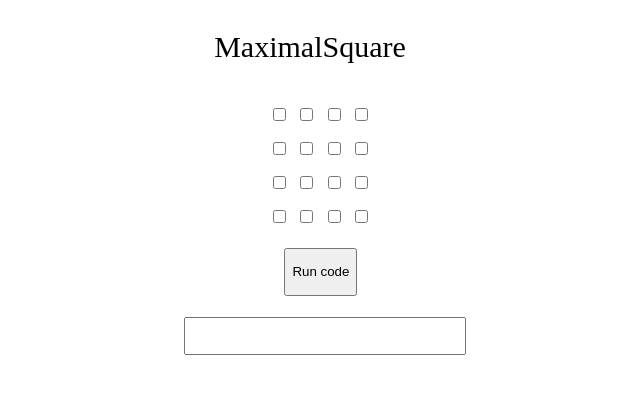
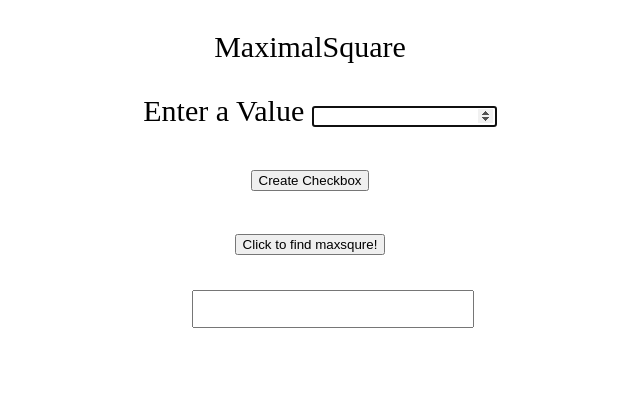
Before and after one commit to IshanUJ/MaximalSquaret, a plain HTML site: page index.html in a window 1280 px wide. Shown: the whole page, without its empty margins (330-970 px from the left). Drawn offline with Linux system fonts and the light colour scheme; files that its build step writes are made by us from their sources; files whose address does not match are found by name.

Commit message:
Add files via upload

```diff
--- a/index.html
+++ b/index.html
@@ -5,8 +5,6 @@
 <head>
   <title>MaximalSquare</title>
   <link rel="stylesheet" href="resources/css/a.css">
-  <!-- <link rel="stylesheet" href="assets/css/bootstrap.min.css">
-  <link rel="stylesheet" href="https://maxcdn.bootstrapcdn.com/bootstrap/4.0.0/css/bootstrap.min.css" integrity="sha384-Gn5384xqQ1aoWXA+058RXPxPg6fy4IWvTNh0E263XmFcJlSAwiGgFAW/dAiS6JXm" crossorigin="anonymous"> -->
 </head>
 
 <body>
@@ -15,45 +13,19 @@
     <!-- <p id="demo"></p>
     <p id="demo1"></p>
     <p id="demo2"></p> -->
-    <!-- <div class="container">
-      <div class="row">
-        <div class="col-sm"></div>
-        <div class="col-sm"> -->
+    <div class="p_testing_background" style="margin-left:20px;">
+         Enter a Value <input type="number" id="prod" autofocus />
+    </div>
+   <p>
+        <input type="button" id="bt" value="Create Checkbox" onclick="createChk(prod)" />
+    </p>
 
-          <div class="p_testing_background" style="margin-left:20px;">
-            <input type="checkbox" id="r11" name="vehicle1" value="">
-            <input type="checkbox" id="r12" name="vehicle1" value="">
-            <input type="checkbox" id="r13" name="vehicle1" value="">
-            <input type="checkbox" id="r14" name="vehicle1" value="">
-          </div>
-          <div class="p_testing_background" style="margin-left:20px;">
-            <input type="checkbox" id="r21" name="vehicle1" value="">
-            <input type="checkbox" id="r22" name="vehicle1" value="">
-            <input type="checkbox" id="r23" name="vehicle1" value="">
-            <input type="checkbox" id="r24" name="vehicle1" value="">
-          </div>
-          <div class="p_testing_background" style="margin-left:20px;">
-            <input type="checkbox" id="r31" name="vehicle1" value="">
-            <input type="checkbox" id="r32" name="vehicle1" value="">
-            <input type="checkbox" id="r33" name="vehicle1" value="">
-            <input type="checkbox" id="r34" name="vehicle1" value="">
-          </div>
-          <div class="p_testing_background" style="margin-left:20px;">
-            <input type="checkbox" id="r41" name="vehicle1" value="">
-            <input type="checkbox" id="r42" name="vehicle1" value="">
-            <input type="checkbox" id="r43" name="vehicle1" value="">
-            <input type="checkbox" id="r44" name="vehicle1" value="">
-          </div>
-        <!-- </div>
-        <div class="col-sm"></div>
-      </div>
-    </div> -->
 
-    <button class="runcode_button" onclick="myFunction()"
-      style="margin-top: 18px; margin-bottom: 18px; display: block; margin-left: 48%; ">
-      <p> Run code </p>
-    </button>
-    <input type="text" id="output_answer" name="output" style="margin-left: 30px;height:32px;width:274px;" class="">
+       <p id="container"></p>
+      <p>
+        <input type="button" id="check" onclick="nowCheck()" value="Click to find maxsqure!" />
+    </p>
+    <input type="text" id="output_answer" name="output"  style="margin-left: 46px;height:32px;width:274px;" class="">
     <script src="resources/JS/assingment3.js"></script>
     <script>
 
```
